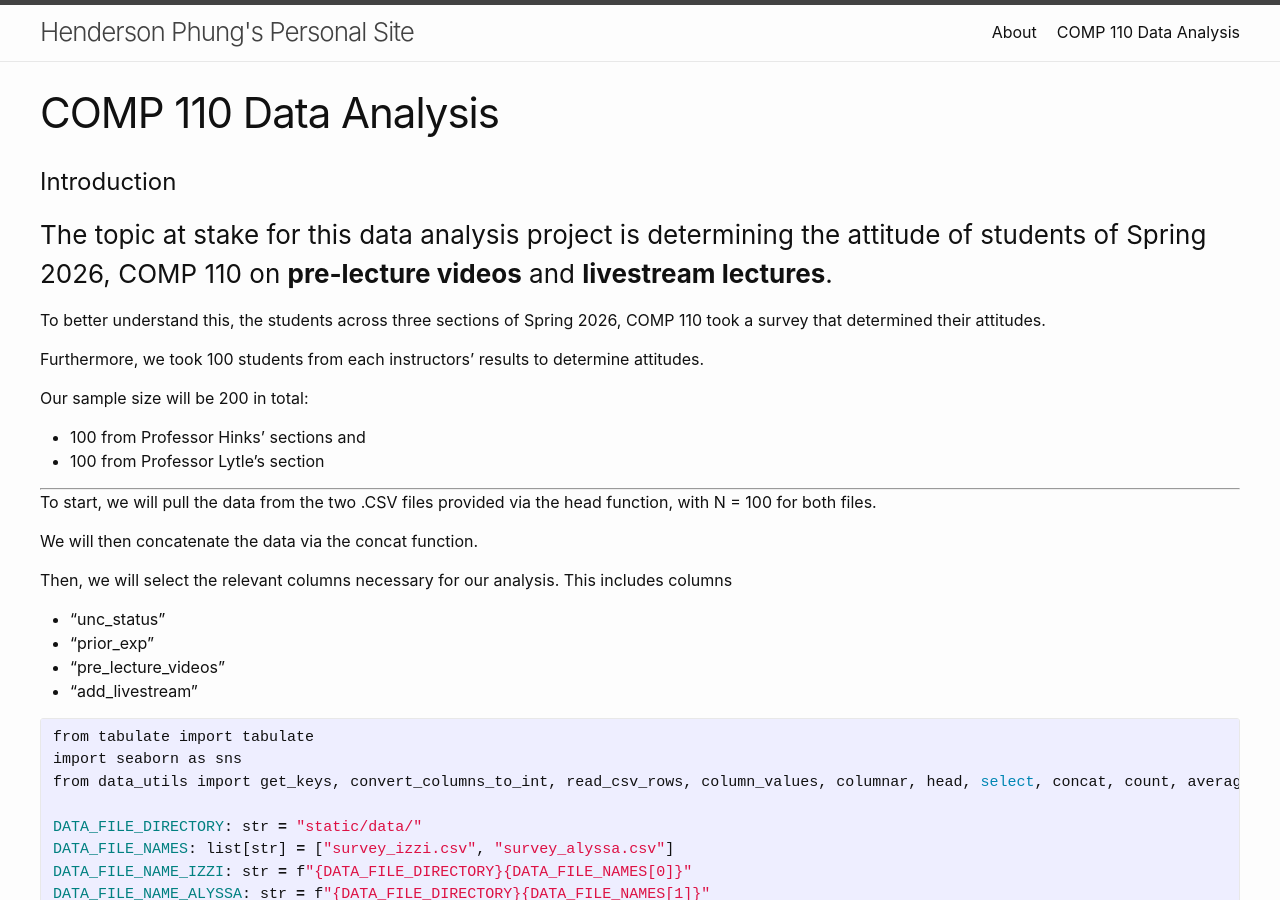
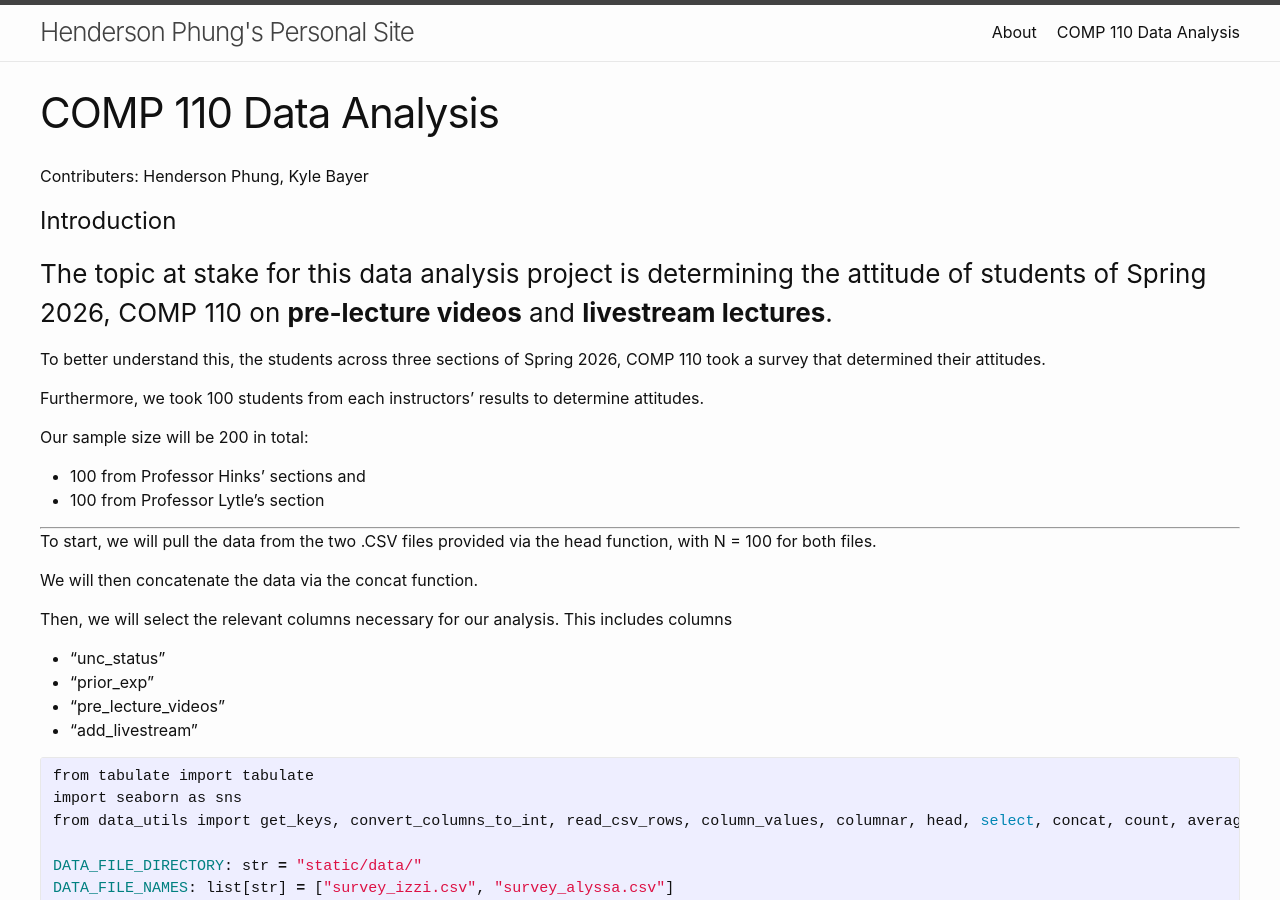
Before and after one commit to hendersonphung/hendersonphung.github.io, a Jekyll site: the page built from comp-110-data-analysis.markdown, in a window 1280 px wide and 900 px high. Built offline with Jekyll 4.4.1, drawn with Linux system fonts in a browser that asks for light colours.

Commit message:
Added contributers

```diff
--- a/comp-110-data-analysis.markdown
+++ b/comp-110-data-analysis.markdown
@@ -3,6 +3,9 @@ layout: page
 title: COMP 110 Data Analysis
 permalink: /comp-110-data-analysis/
 ---
+
+Contributers: Henderson Phung, Kyle Bayer
+
 # Introduction
 
 ### The topic at stake for this data analysis project is determining the attitude of students of Spring 2026, COMP 110 on **pre-lecture videos** and **livestream lectures**.
```
